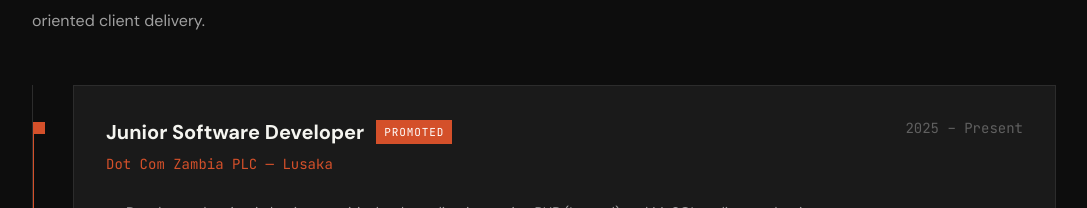
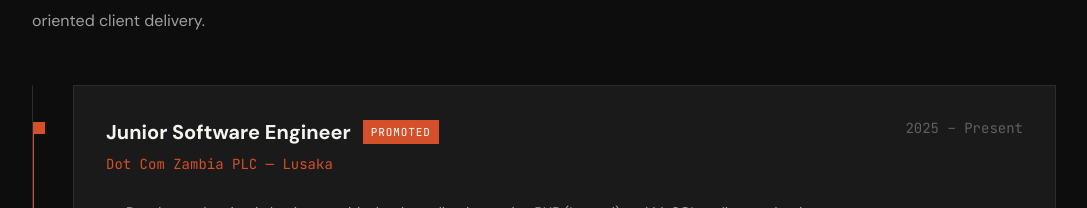
Before and after one commit to moxes-x/portfolio, a Next.js app: page / in a window 1280 px wide. Shown: the part 2868-3076 px from the top of the page, without its empty margins (96-1183 px from the left). Built offline with nearby package versions, Linux system fonts and the light colour scheme; a web font is replaced by a local one.

Commit message:
feat: update job titles from Developer to Engineer in metadata and experience

```diff
--- a/app/layout.tsx
+++ b/app/layout.tsx
@@ -77,9 +77,9 @@ export const metadata: Metadata = {
   },
   twitter: {
     card: "summary_large_image",
-    title: "Moses Simbeye | Software Developer & IT Support",
+    title: "Moses Simbeye | Software Engineer & IT Support",
     description:
-      "Software developer and IT support professional based in Lusaka, Zambia.",
+      "Software engineer and IT support professional based in Lusaka, Zambia.",
   },
 };
 
--- a/data/experience.ts
+++ b/data/experience.ts
@@ -10,7 +10,7 @@ export type Experience = {
 
 export const experience: Experience[] = [
   {
-    role: "Junior Software Developer",
+    role: "Junior Software Engineer",
     company: "Dot Com Zambia PLC — Lusaka",
     range: "2025 – Present",
     promoted: true,
```
